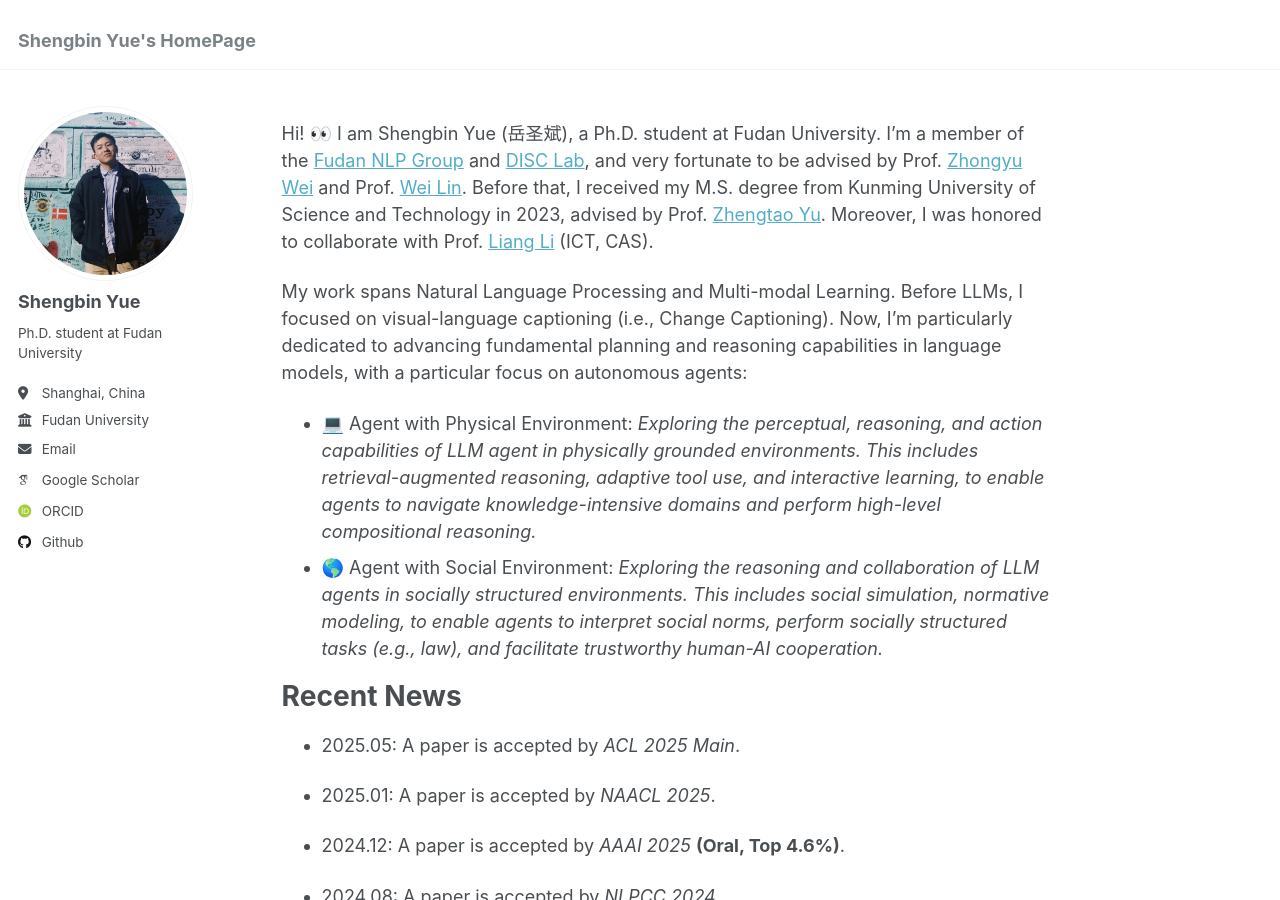
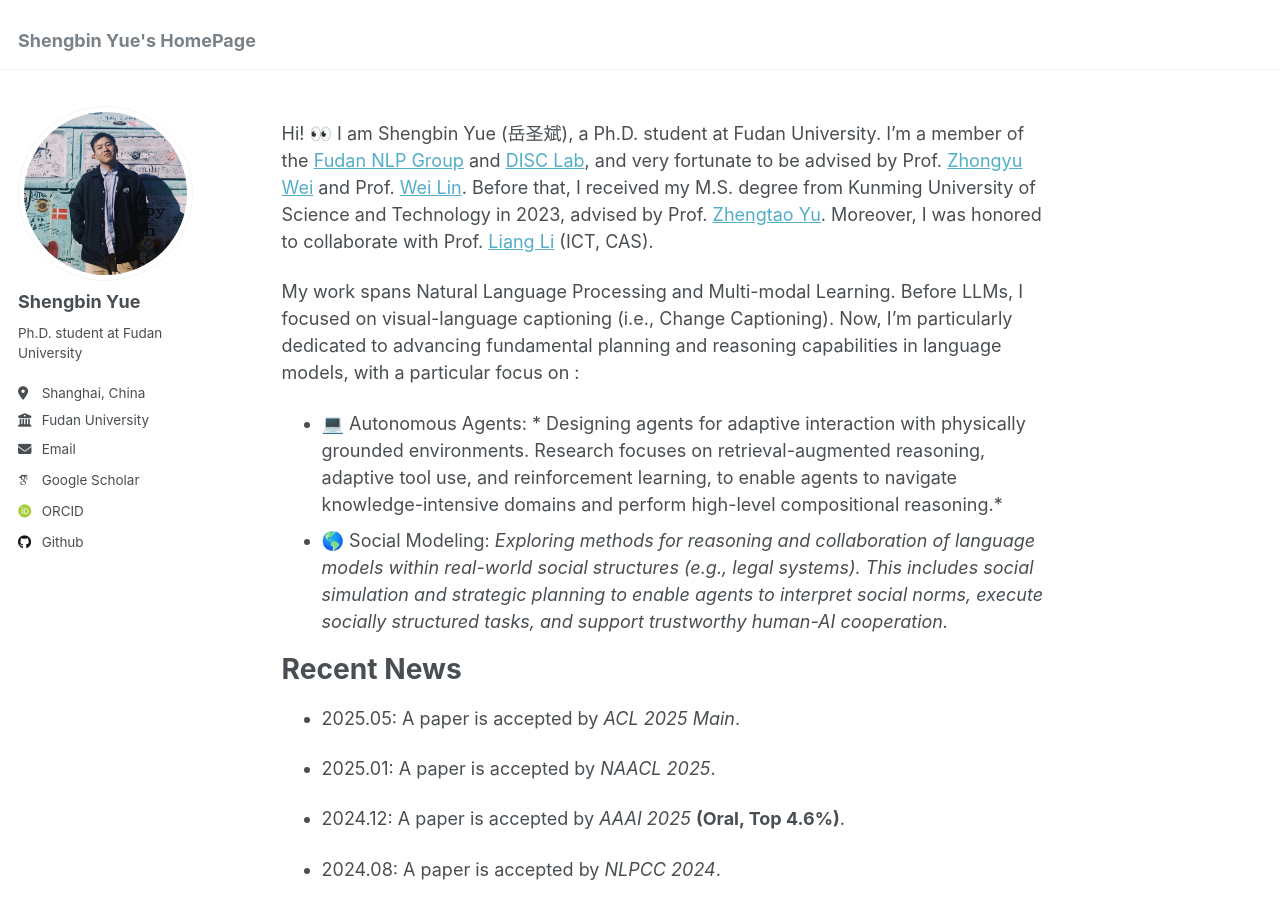
Before and after one commit to yueshengbin/yueshengbin.github.io, a Jekyll site: the page built from _pages/about.md, in a window 1280 px wide and 900 px high. Built offline with Jekyll 4.4.1, drawn with Linux system fonts in a browser that asks for light colours; some web fonts are replaced.

Commit message:
Update about.md

```diff
--- a/_pages/about.md
+++ b/_pages/about.md
@@ -9,9 +9,9 @@ redirect_from:
 
 Hi! 👀 I am Shengbin Yue (岳圣斌), a Ph.D. student at Fudan University. I’m a member of the [Fudan NLP Group](https://nlp.fudan.edu.cn/nlpen/main.htm) and [DISC Lab](http://www.fudan-disc.com/), and very fortunate to be advised by Prof. [Zhongyu Wei](http://www.fudan-disc.com/people/zywei) and Prof. [Wei Lin](https://iics.fudan.edu.cn/41/d7/c33358a410071/page.htm). Before that, I received my M.S. degree from Kunming University of Science and Technology in 2023, advised by Prof. [Zhengtao Yu](https://xzy.kmust.edu.cn/info/1159/1311.htm). Moreover, I was honored to collaborate with Prof. [Liang Li](https://vipl.ict.ac.cn/people/lliang/) (ICT, CAS).
 
-My work spans Natural Language Processing and Multi-modal Learning. Before LLMs, I focused on visual-language captioning (i.e., Change Captioning). Now, I’m particularly dedicated to advancing fundamental planning and reasoning capabilities in language models, with a particular focus on autonomous agents:
-* 💻 Agent with Physical Environment: *Exploring the perceptual, reasoning, and action capabilities of LLM agent in physically grounded environments. This includes retrieval-augmented reasoning, adaptive tool use, and interactive learning, to enable agents to navigate knowledge-intensive domains and perform high-level compositional reasoning.*
-* 🌎 Agent with Social Environment: *Exploring the reasoning and collaboration of LLM agents in socially structured environments. This includes social simulation, normative modeling, to enable agents to interpret social norms, perform socially structured tasks (e.g., law), and facilitate trustworthy human-AI cooperation.*
+My work spans Natural Language Processing and Multi-modal Learning. Before LLMs, I focused on visual-language captioning (i.e., Change Captioning). Now, I’m particularly dedicated to advancing fundamental planning and reasoning capabilities in language models, with a particular focus on :
+* 💻 Autonomous Agents: * Designing agents for adaptive interaction with physically grounded environments. Research focuses on retrieval-augmented reasoning, adaptive tool use, and reinforcement learning, to enable agents to navigate knowledge-intensive domains and perform high-level compositional reasoning.*
+* 🌎 Social Modeling: *Exploring methods for reasoning and collaboration of language models within real-world social structures (e.g., legal systems). This includes social simulation and strategic planning to enable agents to interpret social norms, execute socially structured tasks, and support trustworthy human-AI cooperation.*
 
 
 Recent News
```
